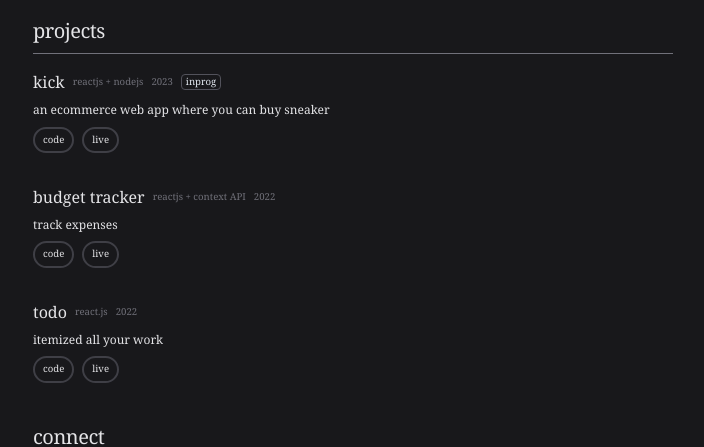
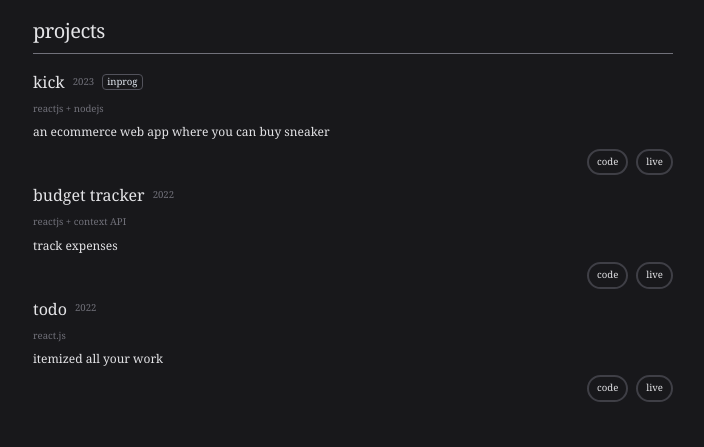
Before and after one commit to ohizz/ohis-blog, a Next.js app: page / in a window 1280 px wide. Shown: the part 485-932 px from the top of the page, without its empty margins (287-991 px from the left). Built offline with nearby package versions, Linux system fonts and the light colour scheme; no server answers; a web font is replaced by a local one.

Commit message:
new layout

```diff
--- a/components/Home.js
+++ b/components/Home.js
@@ -63,40 +63,40 @@ export const Home = () => {
 <div className="mb-10 mt-10 flex flex-col flex-wrap">
   <h2 className="font-head mb-4 tracking-tight text-xl  text-zinc-200 border-b border-zinc-500 pb-2">projects</h2>
 
-  <div className="flex flex-col gap-8">
+  <div className="flex flex-col gap-2">
   <div className="flex gap-2 flex-col">
    <div className="flex gap-2 items-center">
-   <p className="text-md text-zinc-200">kick</p> <small className="text-ds text-zinc-500">reactjs + nodejs</small>  <span className="text-ds text-zinc-500">2023</span> <span className="border border-zinc-600 text-ds rounded px-1">inprog</span>
+   <p className="text-md text-zinc-200">kick</p>   <span className="text-ds text-zinc-500">2023</span> <span className="border border-zinc-600 text-ds rounded px-1">inprog</span>
     </div>
-
+    <small className="text-ds text-zinc-500">reactjs + nodejs</small>
     <p className="text-xs leading-snug font-thin text-zinc-200">an ecommerce web app where you can buy sneaker</p>
 
-     <div className="text-zinc-200 text-ds flex gap-x-2 ">
+     <div className="text-zinc-200 text-ds flex gap-x-2 self-end">
       <Link className="hover:border-slate-100 border-2 border-zinc-700 py-1 px-2 rounded-full" target="_blank" href="https://github.com/ohizz/monitracker">code</Link><Link target="_blank" href="https://ecommerce-lime-chi.vercel.app/" className="hover:border-slate-100 border-2 border-zinc-700 py-1 px-2 rounded-full">live</Link></div>
       </div>
       <div className="flex flex-col gap-2">
 
    <div className="flex gap-1 md:gap-2 items-center">
-   <p className="text-md text-zinc-200">budget tracker</p>   <small className="text-ds text-zinc-500">reactjs + context API</small>  <span className="text-ds text-zinc-500">2022</span>
+   <p className="text-md text-zinc-200">budget tracker</p>   <span className="text-ds text-zinc-500">2022</span>
     </div>
-
+    <small className="text-ds text-zinc-500">reactjs + context API</small>
     <p className="text-xs leading-snug font-thin text-zinc-200">track expenses</p>
 
 
-     <div className="text-zinc-200 text-ds flex gap-x-2 ">
+     <div className="text-zinc-200 text-ds flex gap-x-2 self-end">
       <Link className="hover:border-slate-100 border-2 border-zinc-700 py-1 px-2 rounded-full" target="_blank"href="https://github.com/ohizz/monitracker">code</Link><Link target="_blank"  href="https://monitracker.vercel.app/" className="hover:border-slate-100 border-2 border-zinc-700 py-1 px-2 rounded-full">live</Link></div>
       </div>
       <div className="flex gap-2 flex-col">
 
 
   <div className="flex gap-2 items-center">
-  <p className="text-md text-zinc-200">todo</p>   <small className="text-ds text-zinc-500">react.js</small>  <span className="text-ds text-zinc-500">2022</span>
+  <p className="text-md text-zinc-200">todo</p>  <span className="text-ds text-zinc-500">2022</span>
    </div>
-
+   <small className="text-ds text-zinc-500">react.js</small>
    <p className="text-xs leading-snug font-thin text-zinc-200">itemized all your work</p>
 
 
-    <div className="text-zinc-200 text-ds flex gap-x-2 ">
+    <div className="text-zinc-200 text-ds flex gap-x-2 self-end">
      <Link className="hover:border-slate-100 border-2 border-zinc-700 py-1 px-2 rounded-full" target="_blank"  href="https://github.com/ohizz/todo">code</Link><Link target="_blank" href="https://webapptodo.vercel.app/" className="hover:border-slate-100 border-2 border-zinc-700 py-1 px-2 rounded-full">live</Link></div>
      </div>
 
```
